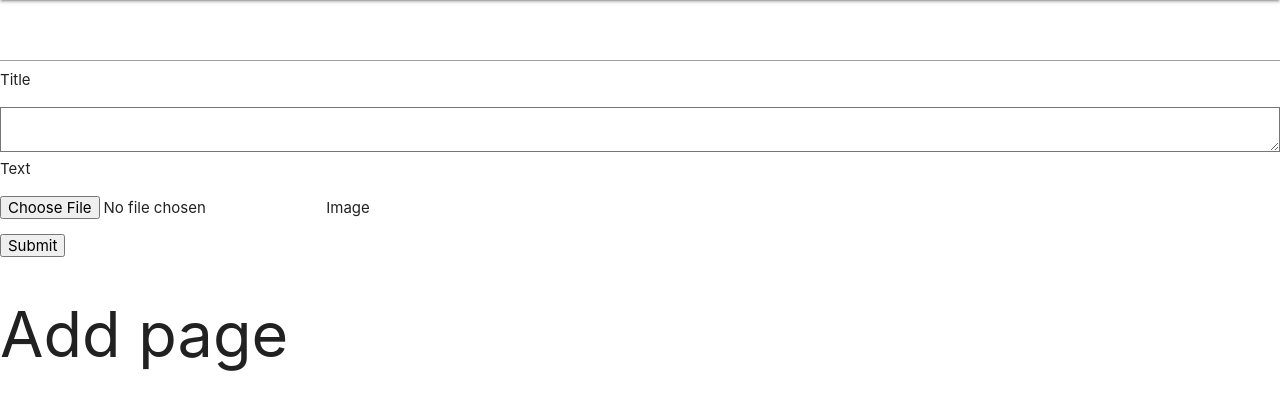
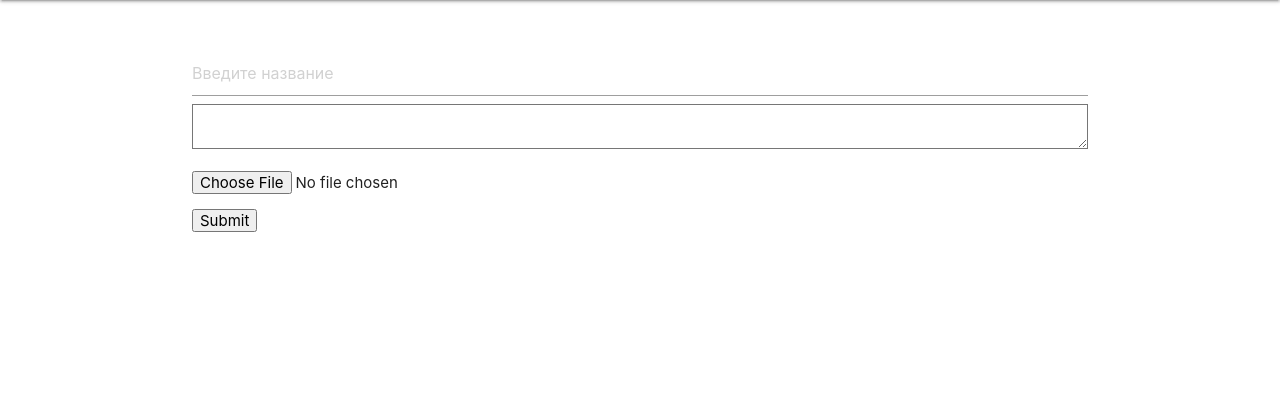
Before and after one commit to KoTisha/kodlandtest, a Django app: page /add/ in a window 1280 px wide. Shown: the part 64-474 px from the top of the page. Run offline with Django 3.2, Linux system fonts and the light colour scheme; parts of the project's set-up code (start-up, migrations or seed data) failed here and were passed over; some libraries are stand-ins or nearby versions.

Commit message:
Работа над отображением элементов

```diff
--- a/core/views.py
+++ b/core/views.py
@@ -11,8 +11,10 @@ class MainFormView(FormView):
     extra_context = {}
 
     def get(self, request):
-        posts = Post.objects.all()[:10]
+        posts = Post.objects.all().order_by('-date')[:10]
+        first = True
         self.extra_context['post'] = posts
+        self.extra_context['first'] = first
         return render(request, self.template_name, self.extra_context)
 
 
--- a/static/css/base.css
+++ b/static/css/base.css
@@ -41,3 +41,29 @@ h5{
     font-family: Circe Rounded;
     font-weight: bold;
 }
+
+.add-post{
+    float: outside;
+    margin-top: 50px;
+}
+
+.post-image{
+    margin-top: 2%;
+}
+
+.post-text{
+    margin-top: 5%;
+}
+
+#id_image{
+
+}
+
+#id_text{
+    width:100%;
+    height:150px;
+}
+
+#id_image{
+
+}
--- a/templates/add.html
+++ b/templates/add.html
@@ -1,4 +1,12 @@
 {% extends 'base.html' %}
+
+{% block uload %}
+
+    <script src="https://code.jquery.com/jquery-3.4.1.slim.min.js" integrity="sha384-J6qa4849blE2+poT4WnyKhv5vZF5SrPo0iEjwBvKU7imGFAV0wwj1yYfoRSJoZ+n" crossorigin="anonymous"></script>
+    <link href="https://cdn.jsdelivr.net/npm/summernote@0.8.18/dist/summernote-lite.min.css" rel="stylesheet">
+    <script src="https://cdn.jsdelivr.net/npm/summernote@0.8.18/dist/summernote-lite.min.js"></script>
+
+{% endblock %}
 
 {% block title %}
 
@@ -7,22 +15,43 @@
 {% endblock %}
 
 {% block content %}
-    <form method="POST" enctype="multipart/form-data">
-        {% csrf_token %}
+    <div class="add-post container">
 
-            <p>{{form.title}}
-            {{form.title.label}}</p>
+        <form method="POST" enctype="multipart/form-data">
+            {% csrf_token %}
 
-            <p>{{form.text}}
-            {{form.text.label}}</p>
+                <input placeholder="Введите название" type="text" name="title" maxlength="350" required="" id="id_title">
 
-          <p>{{form.image}}
-            {{form.image.label}}</p>
+{#                <textarea placeholder="Введите текст статьи" name="text" cols="40" rows="10" maxlength="10000" required="" id="id_text"></textarea>#}
 
-        <input type="submit" name="Save">
+                <textarea id="summernote" name="text" maxlength="10000" required=""></textarea>
 
-    </form>
+                <p><input type="file" name="image" accept="image/*" id="id_image"></p>
 
-  <h1>Add page</h1>
+            <input type="submit" name="Save">
+
+        </form>
+
+    </div>
+
+    <script>
+        $(document).ready(function() {
+            $('#summernote').summernote({
+                placeholder: 'Введите текст',
+                tabsize: 2,
+                toolbar: [
+                  ['style', ['style']],
+                  ['font', ['bold', 'underline', 'clear']],
+                  ['color', ['color']],
+                  ['para', ['ul', 'ol', 'paragraph']],
+                  ['table', ['table']],
+                  ['view', ['fullscreen', 'codeview']]
+                ]
+            });
+        });
+    </script>
+
+
+    <script src="https://cdn.jsdelivr.net/npm/summernote@0.8.18/dist/summernote.min.js"></script>
 
 {% endblock %}
--- a/templates/base.html
+++ b/templates/base.html
@@ -11,9 +11,16 @@
     </title>
     <link href={% static "fonts/style.css" %} rel="stylesheet" type = "text/css" />
 
+
+
     <!-- Compiled and minified CSS -->
-    <link rel="stylesheet" href="https://cdnjs.cloudflare.com/ajax/libs/materialize/1.0.0/css/materialize.min.css">
-    <link rel="stylesheet" href="{% static "css/base.css" %}">
+      <link rel="stylesheet" href="https://cdnjs.cloudflare.com/ajax/libs/materialize/1.0.0/css/materialize.min.css">
+      <link rel="stylesheet" href="{% static "css/base.css" %}">
+
+    {% block uload %}
+    {% endblock %}
+
+
 
   </head>
   <body>
```
Also changed, not shown: templates/main.html (+41 -3 lines), templates/post.html (+28 -5 lines).
